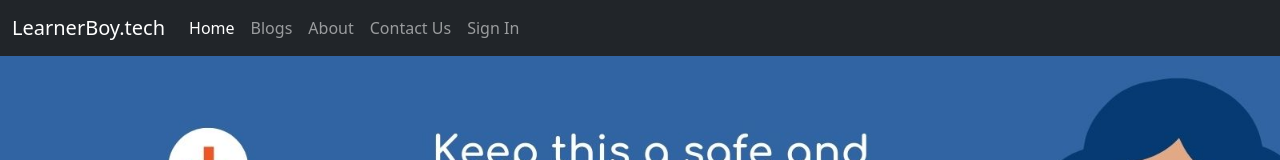
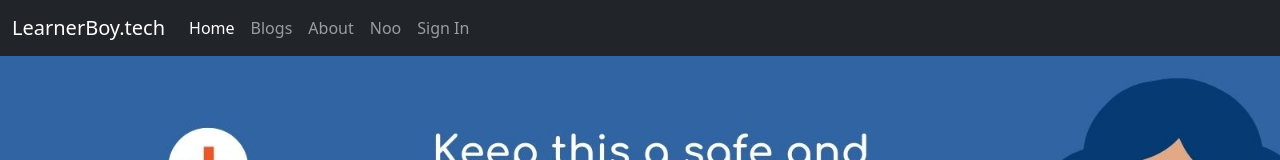
Before and after one commit to heysuraj1/Learner-Front, a Next.js app: page / in a window 1280 px wide. Shown: the top 160 px of the page. Built offline with nearby package versions, Linux system fonts and the light colour scheme; no server answers.

Commit message:
show username if login

```diff
--- a/component/NavBar.js
+++ b/component/NavBar.js
@@ -55,7 +55,7 @@ function NavBar() {
               </li>
               <li className="nav-item">
                 <Link href="/contact">
-                  <a className={router.pathname == "/contact" ? "active nav-link" : "nav-link"}>Contact Us</a>
+                  <a className={router.pathname == "/contact" ? "active nav-link" : "nav-link"}>{session ? `${session.user.name}`:'Noo'}</a>
                 </Link>
               </li>
 
@@ -90,6 +90,7 @@ function NavBar() {
 
 
 
+
             </ul>
             {/* <form className="d-flex">
               <input
--- a/pages/index.js
+++ b/pages/index.js
@@ -13,6 +13,7 @@ function index() {
     <div>
       <NavBar/>
       <Craousel/>
+
       <FrontContainer/>
       <FrontExplainer/>
 
```
